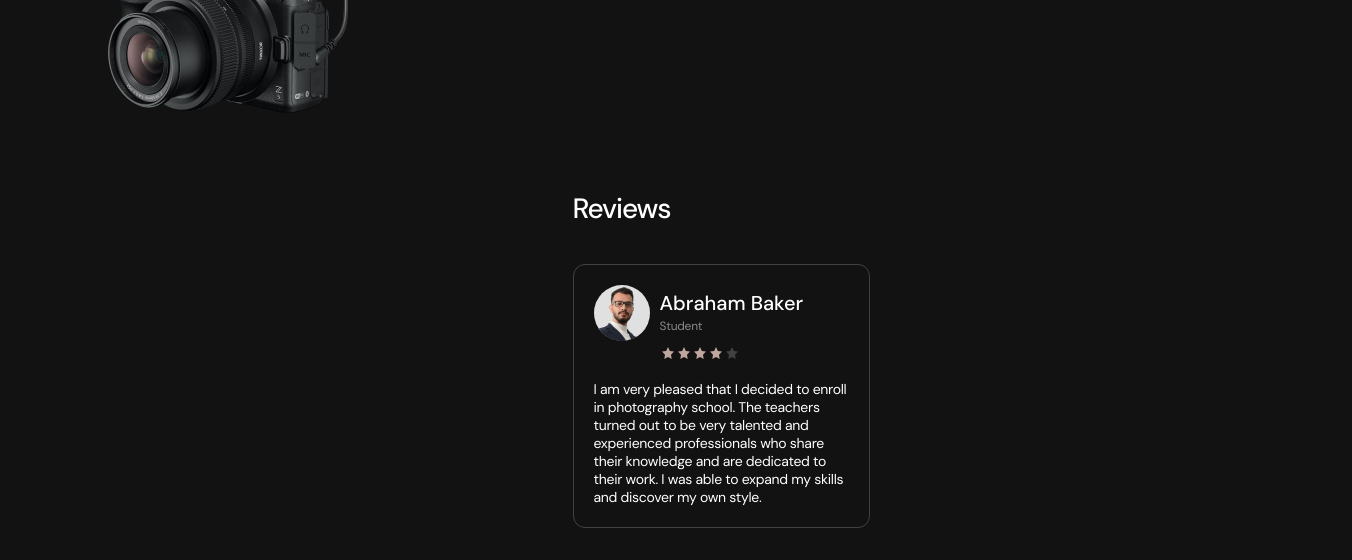
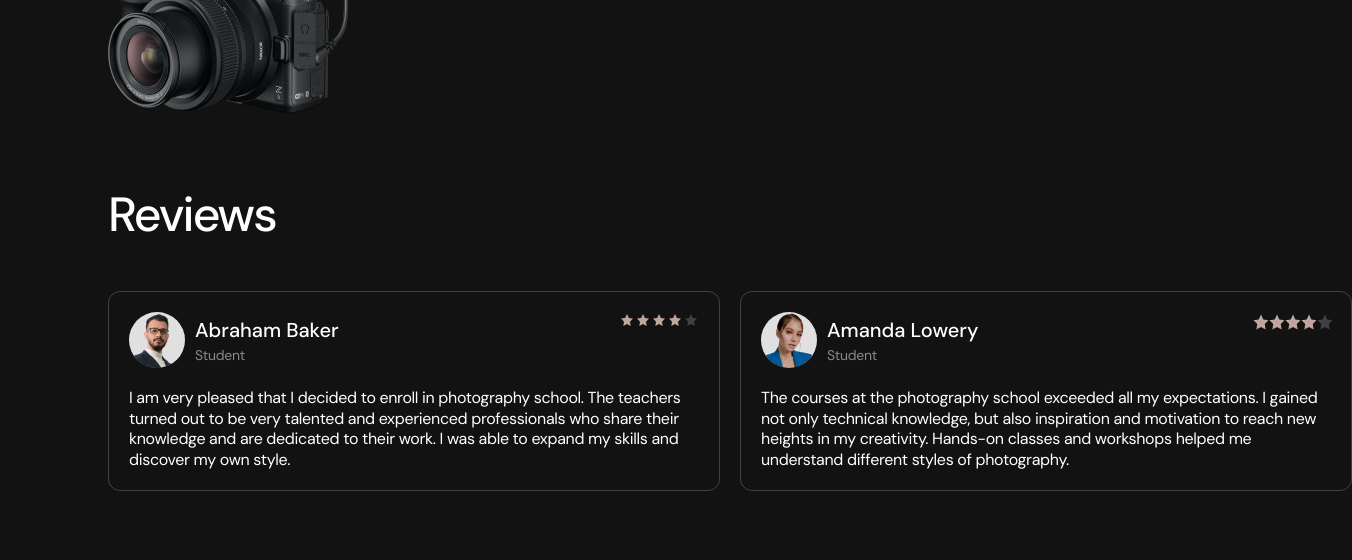
Before and after one commit to VolodymyrKozel/frontEndCoders, a website built with Vite: page src/index.html in a window 1280 px wide. Shown: the part 2850-3410 px from the top of the page, 1352 px wide, since content can reach past the window. Built offline with nearby package versions, Linux system fonts and the light colour scheme; files whose address does not match are found by name.

Commit message:
add style css

```diff
--- a/src/css/reviews.css
+++ b/src/css/reviews.css
@@ -1,17 +1,41 @@
-.Reviews {
-  padding-top: 80px;
-  padding-bottom: 80px;
+.reviews {
+  padding-top: 40px;
+  padding-bottom: 40px;
+}
+@media screen and (min-width: 768px) {
+  .reviews {
+    padding-top: 50px;
+    padding-bottom: 50px;
+  }
+}
+@media screen and (min-width: 1280px) {
+  .reviews {
+    padding-top: 75px;
+    padding-bottom: 75px;
+  }
+}
+@media screen and (min-width: 1280px) {
+  .reviews-list {
+    display: flex;
+  }
+}
+.reviews-list-wrapp {
+  display: flex;
+  justify-content: center;
+
+  column-gap: 10px;
+  margin-left: 20px;
+  margin-top: 20px;
 }
 .reviews-img {
   width: 56px;
   height: 56px;
   border-radius: 100px;
-  margin-top: 20px;
-  margin-left: 20px;
 }
-.container-reviews {
-  width: 335px;
+.reviews-wrapp {
+  margin-top: 6px;
 }
+
 .reviews-title {
   color: #fff;
 
@@ -22,26 +46,57 @@
   letter-spacing: -0.04em;
   margin-bottom: 40px;
 }
-.revies-list-title {
+@media screen and (min-width: 768px) {
+  .reviews-title {
+    font-size: 48px;
+    margin-bottom: 50px;
+  }
+}
+@media screen and (min-width: 1280px) {
+  .reviews-title {
+    font-size: 48px;
+    line-height: 1.12; /* 112.5% */
+  }
+}
+
+@media screen and (min-width: 1280px) {
+  .reviews-list {
+    display: flex;
+    column-gap: 20px;
+  }
+}
+.reviews-list-title {
   font-size: 20px;
   font-style: normal;
   font-weight: 500;
   line-height: 1.2; /* 120% */
-  margin-top: 26px;
+
   margin-bottom: 4px;
 }
 
 .reviews-list {
 }
 .reviews-list-item {
-  display: inline-flex;
-
+  display: flex;
+  width: 335px;
   column-gap: 10px;
   flex-wrap: wrap;
   position: relative;
   border-radius: 12px;
   border: 1px solid rgba(255, 255, 255, 0.2);
 }
+@media screen and (min-width: 768px) {
+  .reviews-list-item {
+    margin: 0 32px;
+    width: 640px;
+  }
+}
+@media screen and (min-width: 1280px) {
+  .reviews-list-item {
+    margin: 0;
+  }
+}
+
 .reviews-subtitle {
   color: rgba(255, 255, 255, 0.5);
 
@@ -52,17 +107,44 @@
   letter-spacing: -0.02em;
   margin-bottom: 10px;
 }
+@media screen and (min-width: 768px) {
+  .reviews-subtitle {
+    font-size: 14px;
+    margin-bottom: 0;
+  }
+}
 .reviews-list-item-text {
   font-size: 14px;
   font-style: normal;
   font-weight: 400;
   line-height: 1.28; /* 128.571% */
   letter-spacing: -0.02em;
-  padding: 20px 20px;
-  width: 295px;
+  margin: 20px 20px;
+}
+@media screen and (max-width: 767.98px) {
+  .reviews-list-item-text {
+    width: 295px;
+  }
+}
+@media screen and (min-width: 768px) {
+  .reviews-list-item-text {
+    font-size: 16px;
+  }
+}
+@media screen and (min-width: 1280px) {
+  .reviews-list-item-text {
+    width: 570px;
+  }
 }
 .reviews-list-item-svg {
   display: flex;
+}
+@media screen and (min-width: 768px) {
+  .reviews-list-item-svg {
+    position: absolute;
+    top: 20px;
+    right: 20px;
+  }
 }
 .reviews-list-item-svg-icons {
   width: 16px;
@@ -74,3 +156,17 @@
 .reviews-list-item-svg-icon.active {
   fill: rgba(190, 166, 158, 1);
 }
+@media screen and (max-width: 1279.98px) {
+  .reviews-list-item.reviews-visually-hidden {
+    position: absolute;
+    width: 1px;
+    height: 1px;
+    margin: -1px;
+    border: 0;
+    padding: 0;
+    white-space: nowrap;
+    clip-path: inset(100%);
+    clip: rect(0 0 0 0);
+    overflow: hidden;
+  }
+}
--- a/src/partials/reviews.html
+++ b/src/partials/reviews.html
@@ -6,18 +6,19 @@
     <title>Document</title>
   </head>
   <body>
-    <section class="Reviews">
+    <section class="reviews">
       <div class="container container-reviews">
         <h2 class="reviews-title">Reviews</h2>
         <ul class="reviews-list">
           <li class="reviews-list-item">
+            <div class="reviews-list-wrapp">
               <img
                 class="reviews-img"
                 src="../img/reviews/user.jpg"
                 alt="Abraham Baker"
               />
               <div class="reviews-wrapp">
-              <h3 class="revies-list-title">Abraham Baker</h3>
+                <h3 class="reviews-list-title">Abraham Baker</h3>
                 <p class="reviews-subtitle">Student</p>
 
                 <ul class="reviews-list-item-svg">
@@ -68,6 +69,7 @@
                   </li>
                 </ul>
               </div>
+            </div>
             <p class="reviews-list-item-text">
               I am very pleased that I decided to enroll in photography school.
               The teachers turned out to be very talented and experienced
@@ -76,14 +78,15 @@
             </p>
           </li>
 
-          <li class="reviews-list-item visually-hidden">
+          <li class="reviews-list-item reviews-visually-hidden">
+            <div class="reviews-list-wrapp">
               <img
                 class="reviews-img"
                 src="../img/reviews/girl.jpg"
                 alt="Amanda Lowery"
               />
               <div class="reviews-wrapp">
-              <h3 class="revies-title">Amanda Lowery</h3>
+                <h3 class="reviews-list-title">Amanda Lowery</h3>
                 <p class="reviews-subtitle">Student</p>
 
                 <ul class="reviews-list-item-svg">
@@ -134,6 +137,7 @@
                   </li>
                 </ul>
               </div>
+            </div>
             <p class="reviews-list-item-text">
               The courses at the photography school exceeded all my
               expectations. I gained not only technical knowledge, but also
```
Lines whose indentation alone changed are shown as unchanged.
